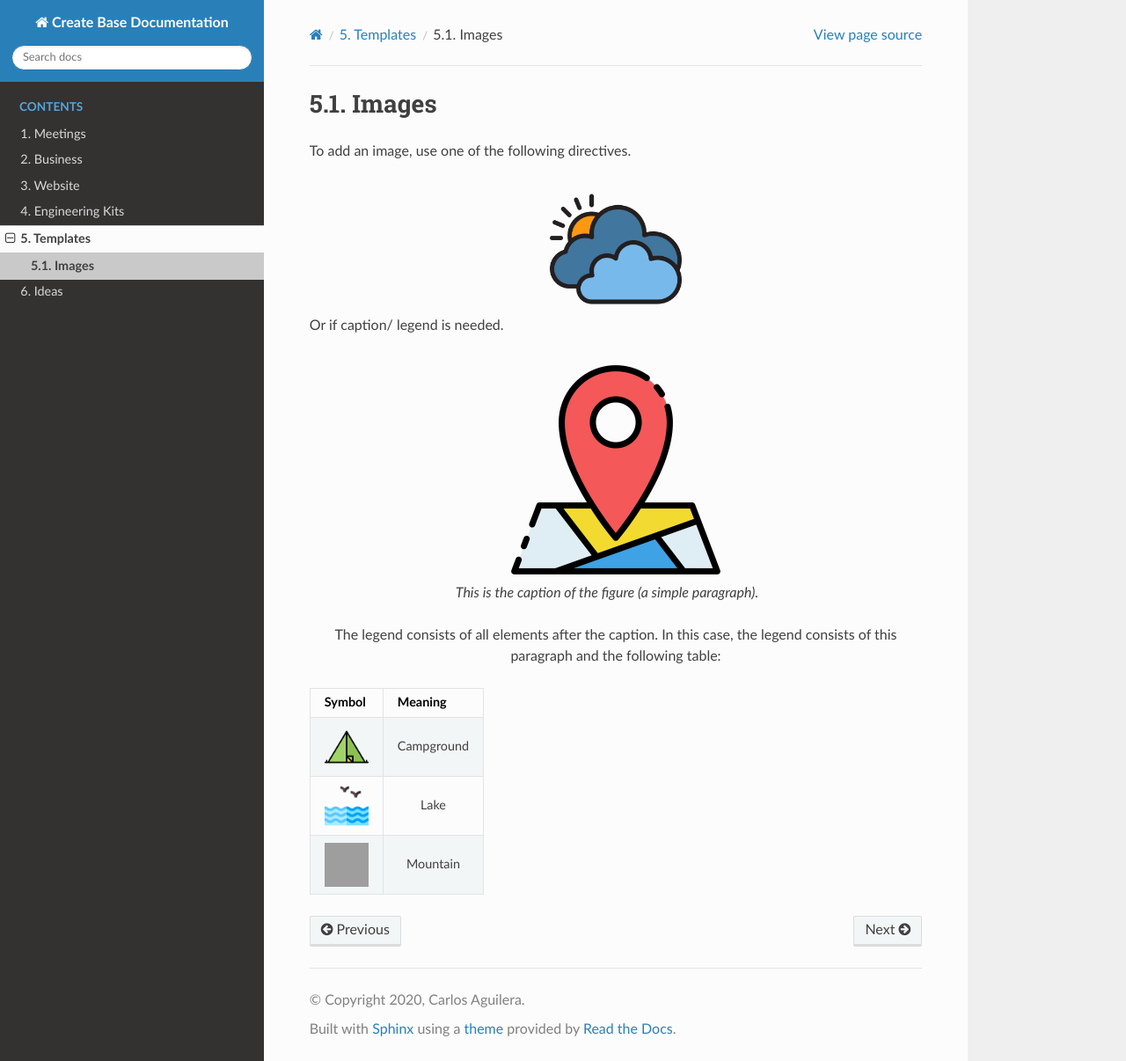
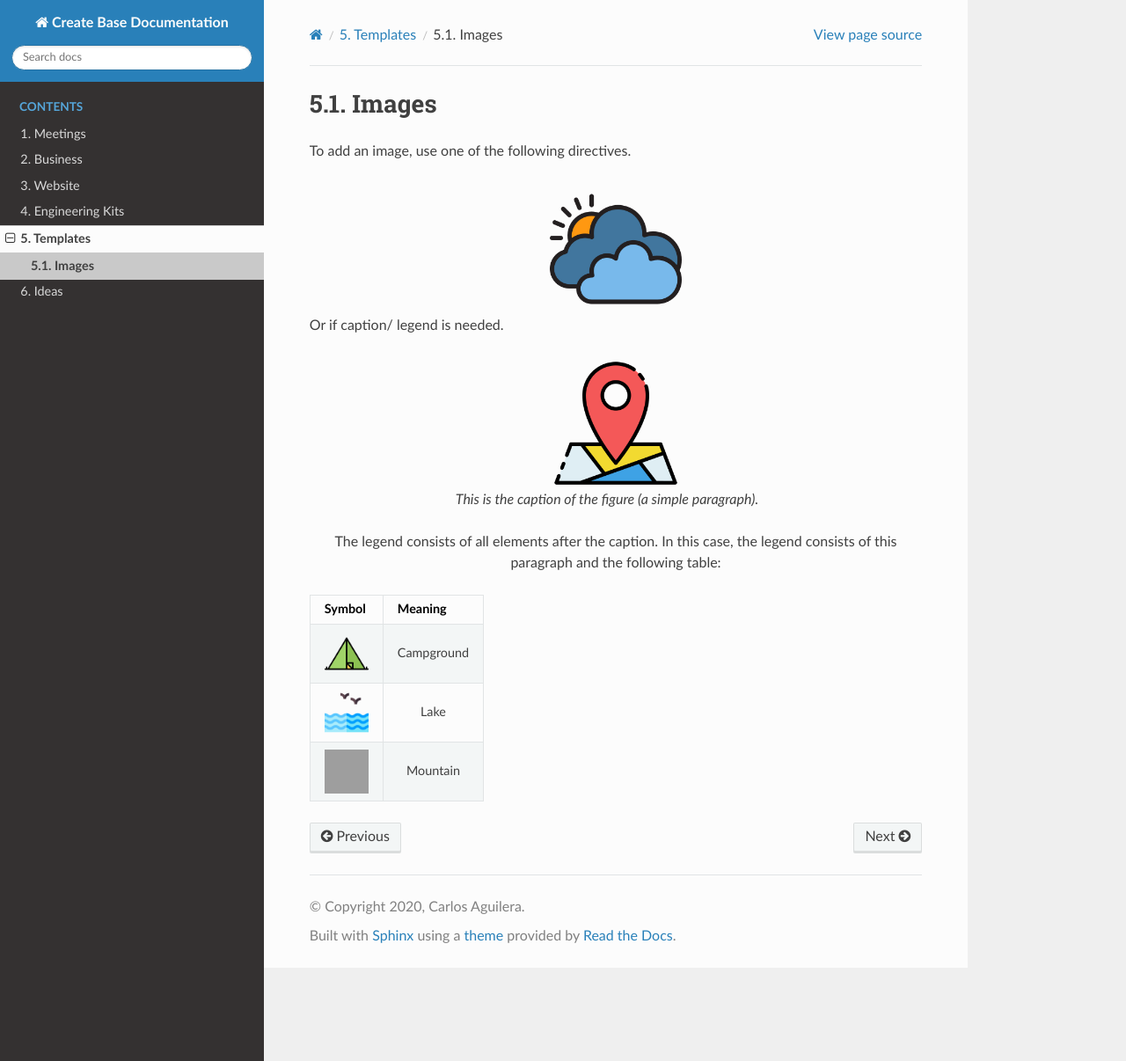
Before and after one commit to CreateBase-Main/Documentation, a Sphinx documentation site: the page built from docs/source/Templates/images.rst, in a window 1280 px wide and 1206 px high. Shown: the whole window at 88% size. Built offline with Sphinx 7.4.7 and the Read the Docs theme 2.0.0, drawn with Linux system fonts in a browser that asks for light colours; pages that are not in the unit, such as notebooks, are missing from menus; grey boxes are pictures that could not be loaded.

Commit message:
Update images.rst

```diff
--- a/docs/source/Templates/images.rst
+++ b/docs/source/Templates/images.rst
@@ -13,7 +13,8 @@ To add an image, use one of the following directives.
 Or if caption/ legend is needed.
 
 .. figure:: figure.png
-   :scale: 50 %
+   :width: 150 px
+   :height: 150 px
    :align: center
    :alt: map to buried treasure
 
```
